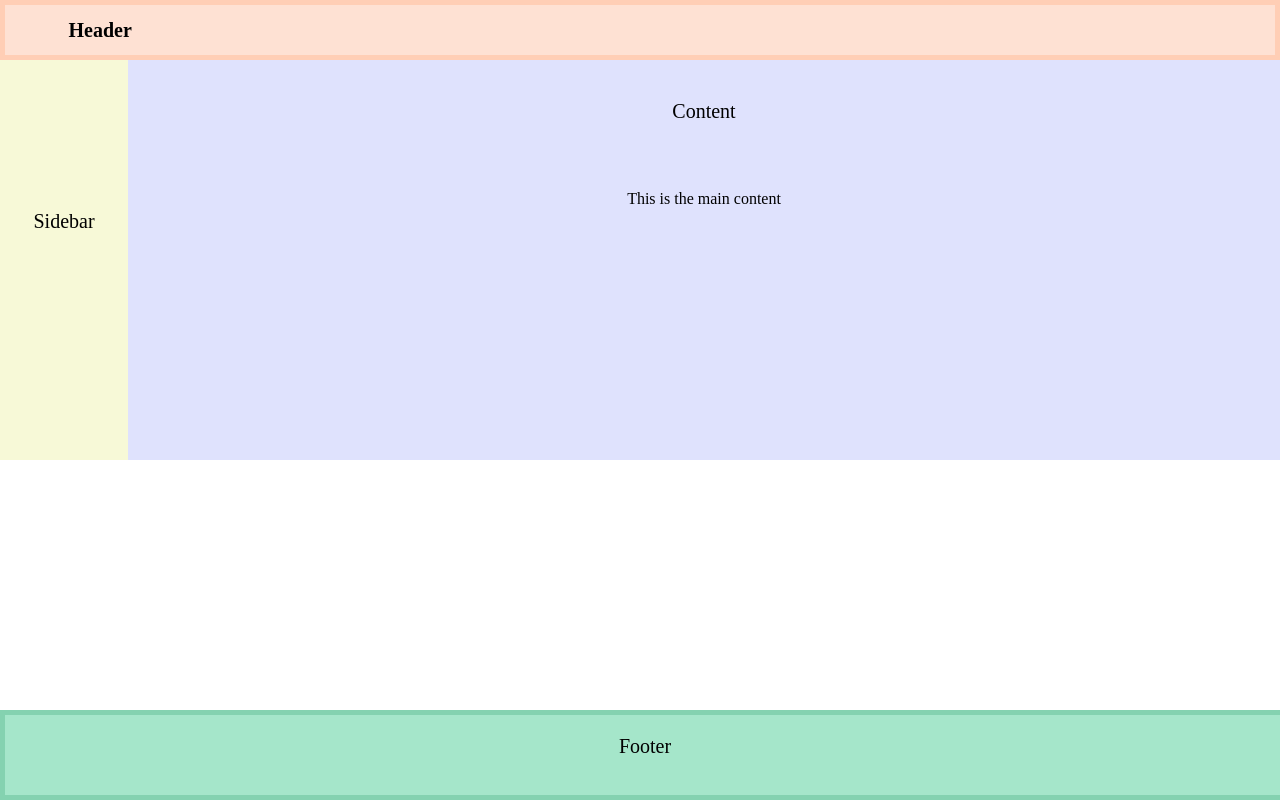
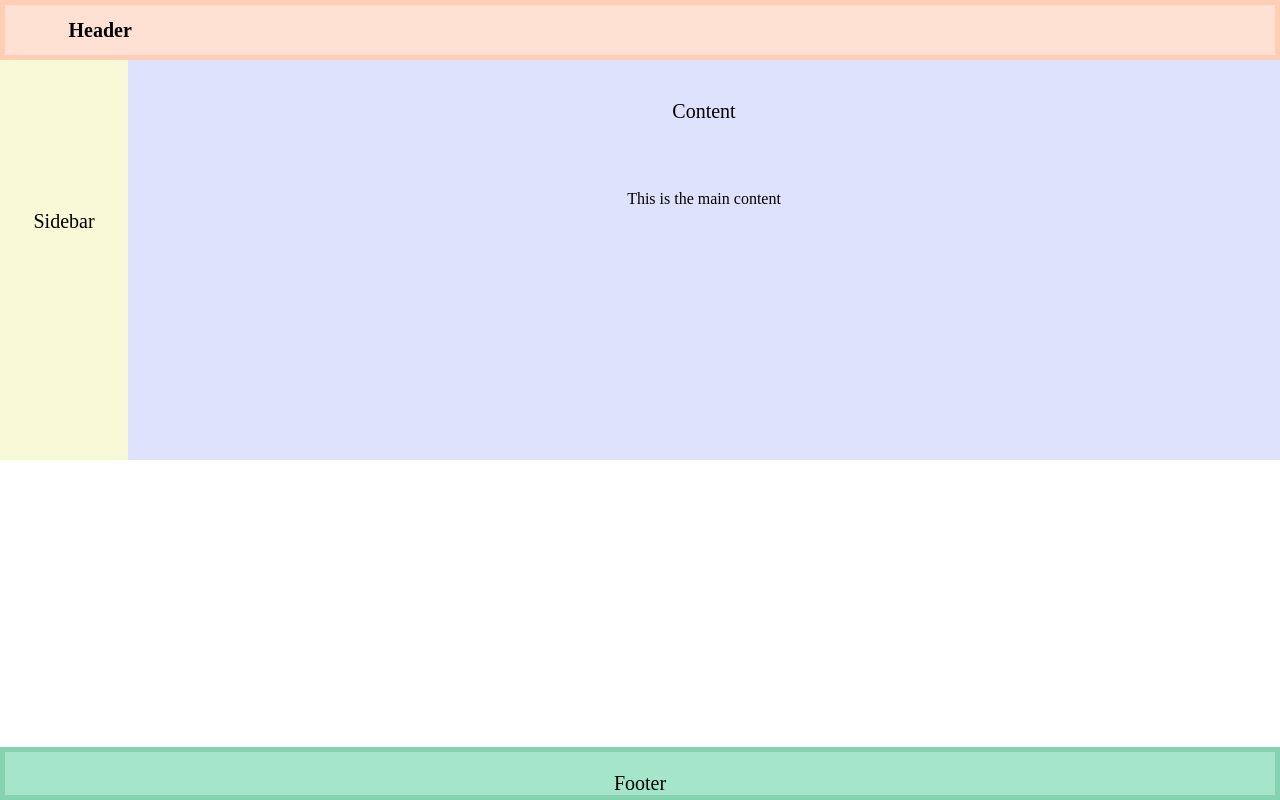
Before and after one commit to MaxKorop/Practice-9, a React (Create React App) app: page / in a window 1280 px wide. Built offline with nearby package versions, Linux system fonts and the light colour scheme.

Commit message:
Refactored

```diff
--- a/public/index.html
+++ b/public/index.html
@@ -5,39 +5,10 @@
     <link rel="icon" href="%PUBLIC_URL%/favicon.ico" />
     <meta name="viewport" content="width=device-width, initial-scale=1" />
     <meta name="theme-color" content="#000000" />
-    <meta
-      name="description"
-      content="Web site created using create-react-app"
-    />
-    <link rel="apple-touch-icon" href="%PUBLIC_URL%/logo192.png" />
-    <!--
-      manifest.json provides metadata used when your web app is installed on a
-      user's mobile device or desktop. See https://developers.google.com/web/fundamentals/web-app-manifest/
-    -->
-    <link rel="manifest" href="%PUBLIC_URL%/manifest.json" />
-    <!--
-      Notice the use of %PUBLIC_URL% in the tags above.
-      It will be replaced with the URL of the `public` folder during the build.
-      Only files inside the `public` folder can be referenced from the HTML.
-
-      Unlike "/favicon.ico" or "favicon.ico", "%PUBLIC_URL%/favicon.ico" will
-      work correctly both with client-side routing and a non-root public URL.
-      Learn how to configure a non-root public URL by running `npm run build`.
-    -->
     <title>React App</title>
   </head>
   <body>
     <noscript>You need to enable JavaScript to run this app.</noscript>
-    <div id="root"></div>
-    <!--
-      This HTML file is a template.
-      If you open it directly in the browser, you will see an empty page.
-
-      You can add webfonts, meta tags, or analytics to this file.
-      The build step will place the bundled scripts into the <body> tag.
-
-      To begin the development, run `npm start` or `yarn start`.
-      To create a production bundle, use `npm run build` or `yarn build`.
-    -->
+    <div id="root" style="display: flex; flex-direction: column; min-height: 100vh;"></div>
   </body>
 </html>
--- a/src/App.js
+++ b/src/App.js
@@ -7,9 +7,13 @@ import Sidebar from './components/SideBar';
 function App() {
   return (
     <>
-      <Header title="Header"/>
-      <Sidebar title="Sidebar"/>
-      <Content title="Content"/>
+      <Header title="Header" />
+      <div
+        style={{ display: "flex", flexDirection: "row", width: "100%" }}
+      >
+        <Sidebar title="Sidebar"/>
+        <Content title="Content"/>
+      </div>
       <Footer title="Footer"/>
     </>
   );
--- a/src/style/content.css
+++ b/src/style/content.css
@@ -1,7 +1,7 @@
 .content{
     background-color: rgb(223, 226, 253);
     height: 400px;
-    width: auto;
+    flex-basis: 90%;
     display: flex;
     flex-direction: column;
     align-items: center;
--- a/src/style/footer.css
+++ b/src/style/footer.css
@@ -1,14 +1,12 @@
 .footer{
     background-color: rgb(165, 230, 202);
-    position: fixed;
-    left:0px;
-    bottom:0px;
-    height:80px;
-    width: 100%;
+    margin-top: auto;
+    display: flex;
+    justify-content: center;
+    align-items: center;
     border: 5px solid rgb(132, 210, 176);
 }
 .footer p{
-    text-align: center;
     padding-top: 20px;
     font-size: 20px;
 }
--- a/src/style/header.css
+++ b/src/style/header.css
@@ -2,6 +2,7 @@
     margin: 0;
 }
 .header{
+
     display: flex;
     justify-content: flex-start;
     align-items: center;
--- a/src/style/sideBar.css
+++ b/src/style/sideBar.css
@@ -1,13 +1,11 @@
 .sidebar{
     background-color: rgb(247, 249, 215);
-    width: 10%;
+    flex-basis: 10%;
     height: 400px;
     float: left;
-    display: block;
 }
 .sidebar p{
     text-align: center;
     padding-top: 150px;
     font-size: 20px;
-
 }
```
